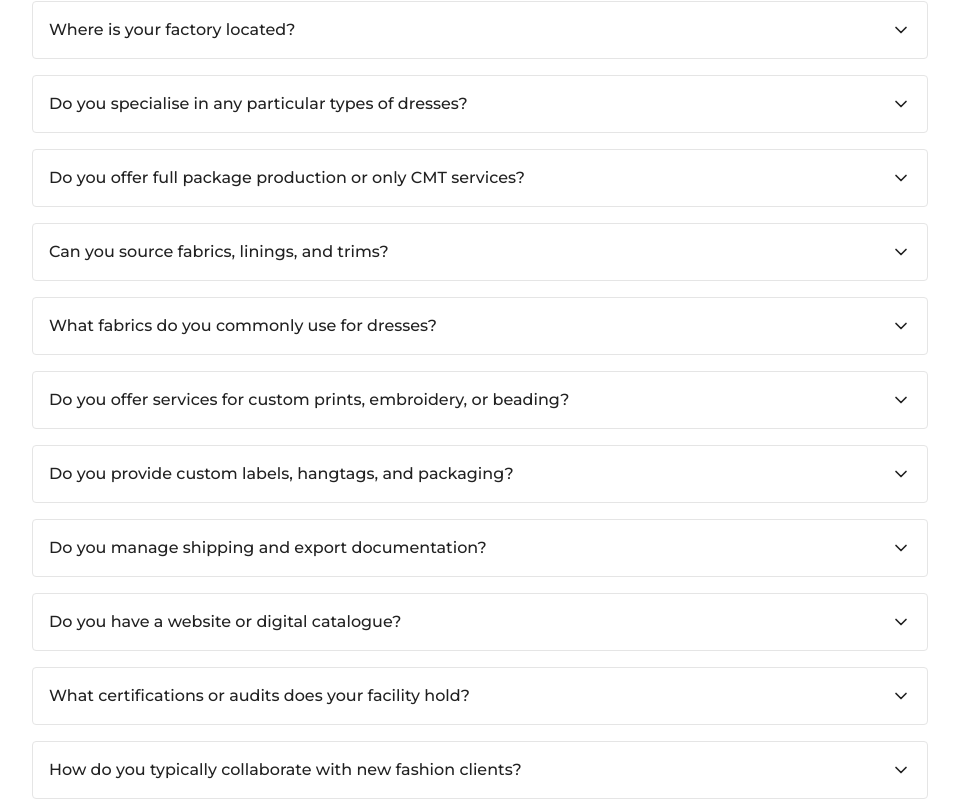
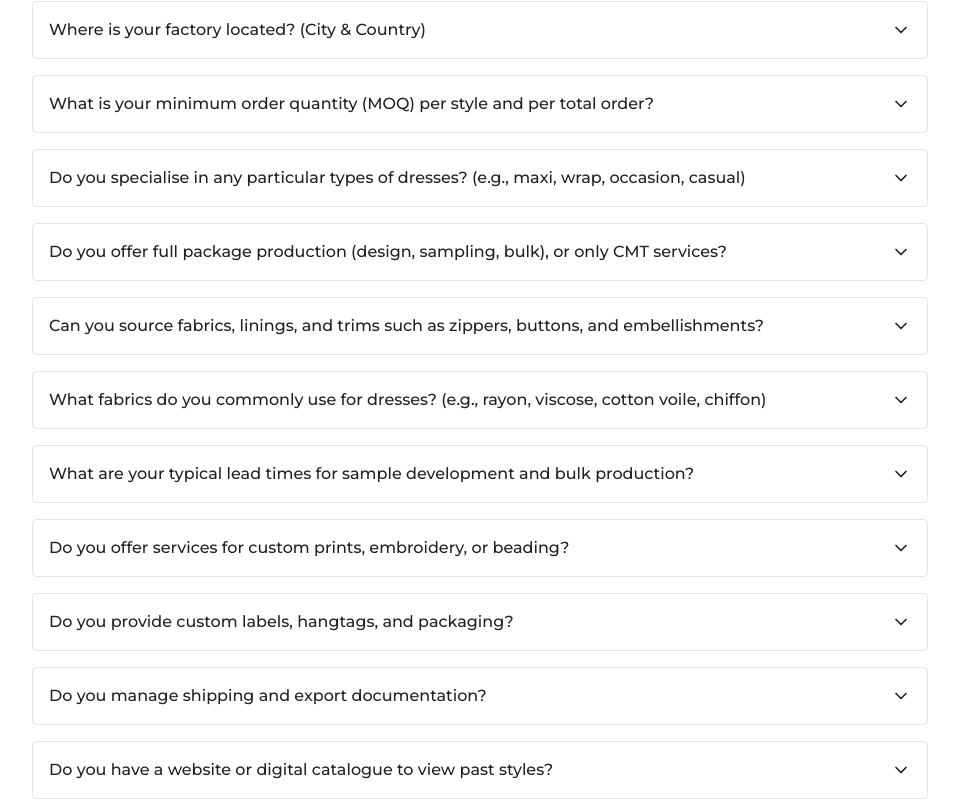
Before and after one commit to dixon310/luvalot-fashion-coolify, a Next.js app: page / in a window 1280 px wide. Shown: the part 3353-4160 px from the top of the page, without its empty margins (160-1119 px from the left). Built offline with nearby package versions, Linux system fonts and the light colour scheme.

Commit message:
Update FAQ questions and answers for clarity and detail

```diff
--- a/app/page.tsx
+++ b/app/page.tsx
@@ -52,24 +52,51 @@ export default function Home() {
 
   const faqs = [
     {
-      question: "Where is your factory located?",
-      answer: "Our main manufacturing facilities are located in Guangzhou, China and Ho Chi Minh City, Vietnam.",
+      question: "Where is your factory located? (City & Country)",
+      answer: (
+        <>
+          Guangzhou, China<br />
+          Ho Chi Minh City, Vietnam
+        </>
+      ),
     },
     {
-      question: "Do you specialise in any particular types of dresses?",
-      answer: "We specialise in a wide range of fashion apparel, including dresses (maxi, midi, mini), tops, skirts, bodysuits, shorts, jackets, and pants — for both casual and occasion wear.",
+      question: "What is your minimum order quantity (MOQ) per style and per total order?",
+      answer: (
+        <>
+          <strong>Development:</strong> 300 pieces per style, across two colours<br />
+          <strong>Wholesale:</strong> 100 pieces per style, per colour
+        </>
+      ),
     },
     {
-      question: "Do you offer full package production or only CMT services?",
-      answer: "Yes, we offer full-package production, including design, sourcing, fitting, quality control, and delivery.",
+      question: "Do you specialise in any particular types of dresses? (e.g., maxi, wrap, occasion, casual)",
+      answer:
+        "We specialise in a wide range of fashion apparel, including dresses (maxi, midi, mini), tops, skirts, bodysuits, shorts, jackets, and pants — for both casual and occasion wear.",
     },
     {
-      question: "Can you source fabrics, linings, and trims?",
-      answer: "Yes, we can source all materials, including fabrics, linings, zippers, buttons, and embellishments. We also work with certified recyclable materials.",
+      question: "Do you offer full package production (design, sampling, bulk), or only CMT services?",
+      answer:
+        "Yes, we offer full-package production, including design, sourcing, fitting, quality control, and delivery.",
     },
     {
-      question: "What fabrics do you commonly use for dresses?",
-      answer: "We work with a wide variety of fabrics— including high stretch polyester, satin, viscose, chiffon, linen, velvet, woven, knit, lace, mesh and more.",
+      question: "Can you source fabrics, linings, and trims such as zippers, buttons, and embellishments?",
+      answer:
+        "Yes, we can source all materials, including fabrics, linings, zippers, buttons, and embellishments. We also work with certified recyclable materials.",
+    },
+    {
+      question: "What fabrics do you commonly use for dresses? (e.g., rayon, viscose, cotton voile, chiffon)",
+      answer:
+        "We work with a wide variety of fabrics— including high stretch polyester, satin, viscose, chiffon, linen, velvet, woven, knit, lace, mesh and more.",
+    },
+    {
+      question: "What are your typical lead times for sample development and bulk production?",
+      answer: (
+        <>
+          <strong>Samples:</strong> 2–3 weeks<br />
+          <strong>Bulk production:</strong> 3–4 weeks (depending on the order size and complexity)
+        </>
+      ),
     },
     {
       question: "Do you offer services for custom prints, embroidery, or beading?",
@@ -84,16 +111,17 @@ export default function Home() {
       answer: "Yes, we handle all logistics, including shipping and export documentation.",
     },
     {
-      question: "Do you have a website or digital catalogue?",
-      answer: "We don't have a public website, but you can join our mailing list to receive weekly updates on new styles and collections.",
+      question: "Do you have a website or digital catalogue to view past styles?",
+      answer: "We don’t have a public website, but you can join our mailing list to receive weekly updates on new styles and collections.",
     },
     {
-      question: "What certifications or audits does your facility hold?",
+      question: "What certifications or audits does your facility hold? (e.g., OEKO-TEX, GOTS)",
       answer: "Our facilities are SMETA-audited and SEDEX-compliant.",
     },
     {
-      question: "How do you typically collaborate with new fashion clients?",
-      answer: "We tailor our collaboration process to each customer's preferences. Some customers work with us through tech packs, sketches, or mood boards, while others choose from our pre-developed or in-stock designs.",
+      question: "How do you typically collaborate with new fashion clients? (Design rounds, tech packs, fitting process, etc.)",
+      answer:
+        "We tailor our collaboration process to each customer’s preferences. Some customers work with us through tech packs, sketches, or mood boards, while others choose from our pre-developed or in-stock designs.",
     },
   ]
 
```
